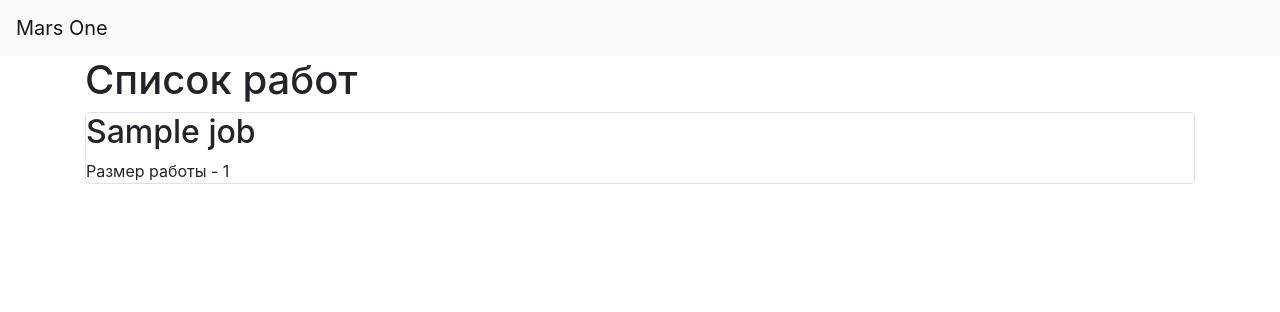
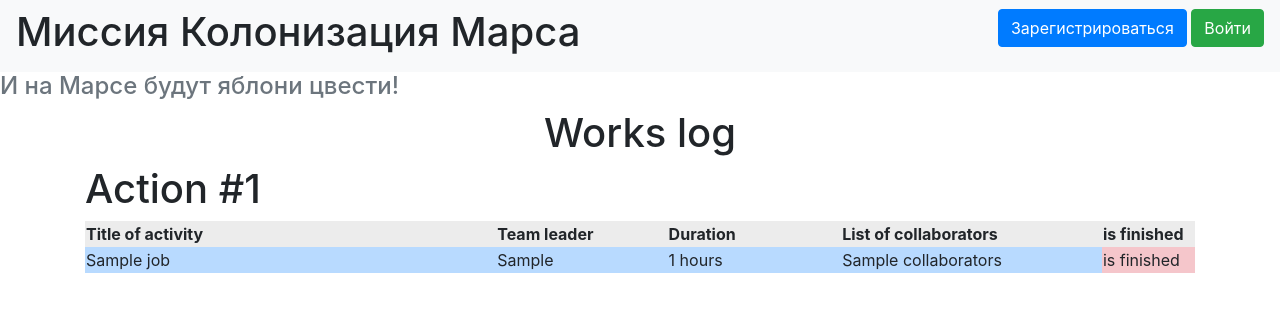
Before and after one commit to ksenialipaeva/registration, a Flask app: template templates/index.html in a window 1280 px wide. Shown: the top 312 px of the page. Run offline with Flask 2, Linux system fonts and the light colour scheme; the template is opened without the code that fills it: most values are stand-ins (such as "Sample title", 1, 10 or a date in 2020); some libraries are stand-ins or nearby versions.

Commit message:
new forms

```diff
--- a/templates/base.html
+++ b/templates/base.html
@@ -12,8 +12,17 @@
 <body>
 <header>
     <nav class="navbar navbar-light bg-light">
-        <a class="navbar-brand" href="#">Mars One</a>
+        <h1>Миссия Колонизация Марса</h1>
+        {% if current_user.is_authenticated %}
+            <a class="navbar-brand" href="/logout">{{ current_user.name }}</a>
+        {% else %}
+        <p>
+            <a class="btn btn-primary " href="/register">Зарегистрироваться</a>
+            <a class="btn btn-success" href="/login">Войти</a>
+        </p>
+{% endif %}
     </nav>
+    <h4 class="text-secondary">И на Марсе будут яблони цвести!</h4>
 </header>
 <!-- Begin page content -->
 <main role="main" class="container">
--- a/templates/index.html
+++ b/templates/index.html
@@ -1,13 +1,34 @@
 {% extends "base.html" %}
 
 {% block content %}
-<h1>Список работ</h1>
+<h1 align="center">Works log</h1>
 {% for item in jobs%}
-<div class="col-md6 border rounded">
-    <h2>{{item.job}}</h2>
-    <div>
-        Размер работы - {{item.work_size}}
-    </div>
+<h1>Action #{{ loop.index }}</h1>
+<table class="table-active">
+  <thead>
+    <tr>
+      <th scope="col" style="width: 500px;">Title of activity</th>
+      <th scope="col" style="width: 200px;">Team leader</th>
+      <th scope="col" style="width: 200px;">Duration</th>
+      <th scope="col" style="width: 300px;">List of collaborators</th>
+      <th scope="col" style="width: 100px;">is finished</th>
+    </tr>
+  </thead>
+  <tbody>
+    <tr>
+      <td class="table-primary">{{item.job}}</td>
+      <td class="table-primary">{{item.team_leader}}</td>
+      <td class="table-primary"">{{item.work_size}} hours</td>
+      <td class="table-primary">{{item.collaborators}}</td>
+      {% if item.is_finished == 0 %}
+      <td class="table-danger">is not finished</td>
+        {% else %}
+        <td class="table-danger">is finished</td>
+        {% endif %}
+    </tr>
+  </tbody>
+</table>
+<br>
 </div>
 {% endfor %}
 {% endblock %}
```
